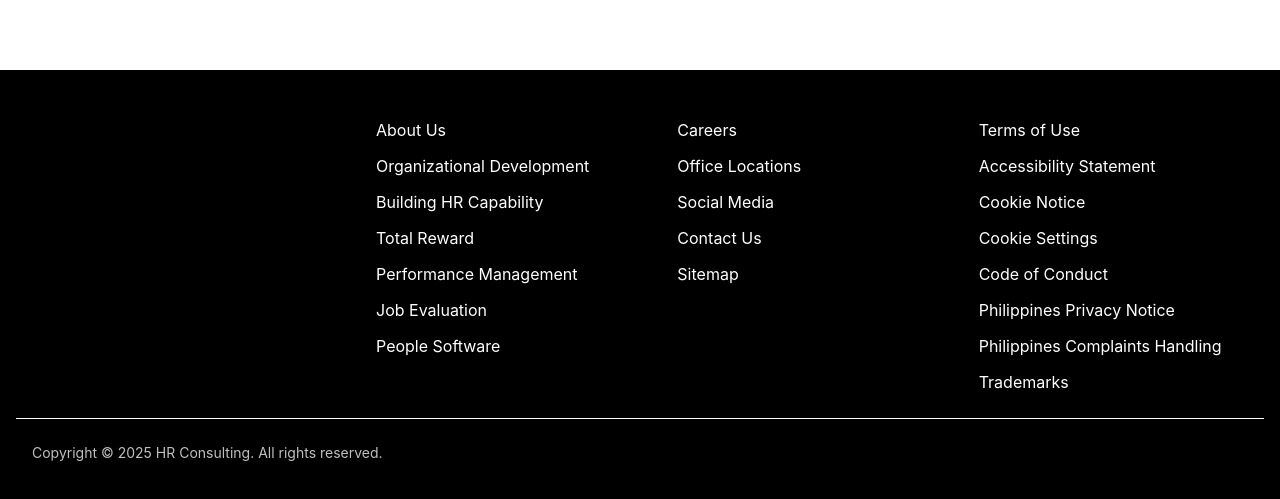
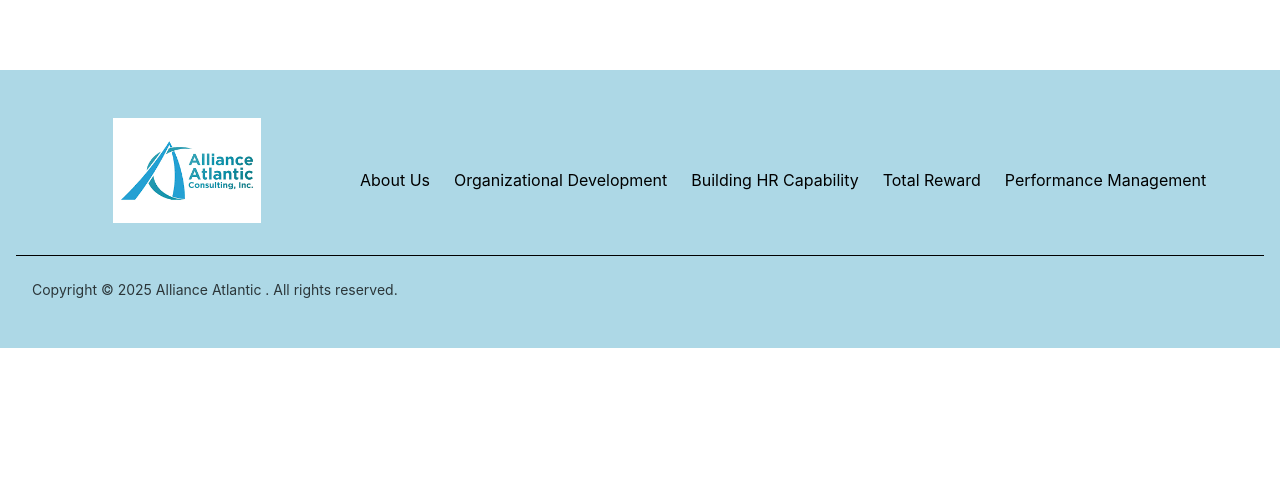
Before and after one commit to JesieEscoton1/wtw, a Next.js app: page / in a window 1280 px wide. Shown: the part 2411-2910 px from the top of the page. After the commit the page ends 2759 px from the top, so only its background shows below. Built offline with nearby package versions, Linux system fonts and the light colour scheme.

Commit message:
updates: feedbacks changes

```diff
--- a/src/app/campaign/page.tsx
+++ b/src/app/campaign/page.tsx
@@ -370,7 +370,7 @@ export default function TransformingTomorrows() {
 
 
       {/* WTW Insights Section */}
-      <Box className="w-full bg-[lightblue] py-10 px-4 md:px-0 relative">
+      {/* <Box className="w-full bg-[lightblue] py-10 px-4 md:px-0 relative">
         <Box className="container mx-auto max-w-7xl">
           <Box className="flex justify-between items-center mb-8">
             <Typography variant="h4" className="font-bold text-black" sx={{ fontSize: '35px' }}>
@@ -382,12 +382,12 @@ export default function TransformingTomorrows() {
               </Typography>
               <ArrowForwardIcon sx={{ fontSize: '1.25rem', ml: '2px', color: 'blue', fontWeight: 'bold' }} />
             </Link>
-          </Box>
+          </Box> */}
 
           {/* Insights Carousel/Cards */}
-          <Box className="grid grid-cols-1 md:grid-cols-4 gap-8">
+          {/* <Box className="grid grid-cols-1 md:grid-cols-4 gap-8"> */}
             {/* Insight Card 1 */}
-            <Paper elevation={3} className="rounded-lg overflow-hidden flex flex-col">
+            {/* <Paper elevation={3} className="rounded-lg overflow-hidden flex flex-col">
               <Box className="relative w-full h-48">
                 <Image
                   src="/images/TR4.png" // Placeholder image
@@ -404,10 +404,10 @@ export default function TransformingTomorrows() {
                 Adopting a Total Rewards perspective allows organizations to align reward programs with business goals and employee expectations
                 </Typography>
               </Box>
-            </Paper>
+            </Paper> */}
 
             {/* Insight Card 2 */}
-            <Paper elevation={3} className="rounded-lg overflow-hidden flex flex-col">
+            {/* <Paper elevation={3} className="rounded-lg overflow-hidden flex flex-col">
               <Box className="relative w-full h-48">
                 <Image
                   src="/images/TR5.png" // Placeholder image
@@ -424,10 +424,10 @@ export default function TransformingTomorrows() {
                 Customized reward solutions address the diverse needs of various employee groups, enhancing engagement and retention.
                 </Typography>
               </Box>
-            </Paper>
+            </Paper> */}
 
             {/* Insight Card 3 */}
-            <Paper elevation={3} className="rounded-lg overflow-hidden flex flex-col">
+            {/* <Paper elevation={3} className="rounded-lg overflow-hidden flex flex-col">
               <Box className="relative w-full h-48">
                 <Image
                   src="/images/TR6.png" // Placeholder image
@@ -444,11 +444,11 @@ export default function TransformingTomorrows() {
                 Reward strategies that reflect organizational culture help reinforce desired behaviors and strengthen company identity.
                 </Typography>
               </Box>
-            </Paper>
-          </Box>
+            </Paper> */}
+          {/* </Box>
 
         </Box>
-      </Box>
+      </Box>     */}
 
       <Footer />
     </Box>
--- a/src/components/CampaignSection.tsx
+++ b/src/components/CampaignSection.tsx
@@ -116,7 +116,7 @@ const ReportsCampaignsSection = () => {
       title: 'Performance Management',
       imageSrc: '/images/Performance-Management.png',
       imageAlt: 'Cyber Risks in Asia',
-      linkHref: '/campaign',
+      linkHref: '',
       isImage: true,
     },
   ];
--- a/src/components/Footer.tsx
+++ b/src/components/Footer.tsx
@@ -5,10 +5,11 @@ import { Box, Typography, Link, IconButton } from '@mui/material';
 import FacebookIcon from '@mui/icons-material/Facebook';
 import LinkedInIcon from '@mui/icons-material/LinkedIn';
 import InstagramIcon from '@mui/icons-material/Instagram';
+import Image from 'next/image';
 
 const Footer = () => {
   return (
-    <Box component="footer" className="site-footer bg-black text-white py-8 sm:py-12 px-4 md:px-8 relative">
+    <Box component="footer" className="site-footer  bg-[lightblue] text-white py-8 sm:py-12 px-4 md:px-8 relative">
       <Box className="container mx-auto max-w-7xl">
         {/* Top Section: Logo and Links */}
         <Box className="flex flex-col md:flex-row flex-wrap -mx-4 justify-between">
@@ -41,26 +42,34 @@ const Footer = () => {
                 <InstagramIcon className="text-[20px] md:text-[24px]" />
               </IconButton>
             </Box> */}
+            <a href="/" className="cursor-pointer">
+                        <Image
+                          src="/images/alliance.svg"
+                          alt="Alliance Logo"
+                          width={120}
+                          height={84}
+                          priority
+                          style={{ objectFit: 'contain' }}
+                          className="md:w-[150px] md:h-[105px] ml-20 mb-5"
+                        />
+                      </a>
           </Box>
 
           {/* Primary and Secondary Links Container */}
-          <Box className="w-full md:w-8/12 lg:w-9/12 px-4 flex flex-col md:flex-row flex-wrap -mx-4">
-            {/* Primary Links Columns (Split into two) */}
-            <Box className="w-full md:w-4/12 px-4 mb-6 md:mb-0">
-              <ul className="site-footer__secondary list-none p-0 m-0">
+          <Box className="w-full md:w-8/12 lg:w-9/12 px-4 flex flex-wrap items-center">
+  <Box className="w-full px-4 mb-6 md:mb-0">
+    <ul className="flex flex-wrap gap-x-6 gap-y-2 list-none p-0 m-0">
       {[
         { text: 'About Us', href: '/overview' },
         { text: 'Organizational Development', href: '/survey' },
         { text: 'Building HR Capability', href: '/report' },
         { text: 'Total Reward', href: '/campaign' },
         { text: 'Performance Management' },
-                  { text: 'Job Evaluation' },
-                  { text: 'People Software' }
       ].map((link, index) => (
-                  <li key={index} className="mb-2 md:mb-3">
+        <li key={index}>
           <Link
-                      href={link.href}
-                      className={`font-bold text-white text-[11px] sm:text-xs hover:text-purple-400 transition-colors duration-300`}
+            href={link.href || '#'}
+            className="text-sm font-semibold !text-black hover:text-blue-700 transition-colors duration-300"
             underline="none"
           >
             {link.text}
@@ -69,67 +78,16 @@ const Footer = () => {
       ))}
     </ul>
   </Box>
-
-            <Box className="w-full md:w-4/12 px-4 mb-6 md:mb-0">
-              <ul className="site-footer__secondary list-none p-0 m-0">
-                {[
-                  { text: 'Careers' },
-                  { text: 'Office Locations' },
-                  { text: 'Social Media' },
-                  { text: 'Contact Us', className: 'ot-sdk-show-settings' },
-                  { text: 'Sitemap', external: true },
-                ].map((link, index) => (
-                  <li key={index} className="mb-2 md:mb-3">
-                    <Link
-                      className={`font-bold text-white text-[11px] sm:text-xs hover:text-purple-400 transition-colors duration-300 ${link.className || ''}`}
-                      underline="none"
-                      target={link.external ? "_blank" : undefined}
-                      rel={link.external ? "noopener noreferrer" : undefined}
-                      aria-haspopup={link.className === 'ot-sdk-show-settings' ? "true" : undefined}
-                    >
-                      {link.text}
-                    </Link>
-                  </li>
-                ))}
-              </ul>
 </Box>
 
-            {/* Secondary Links Column */}
-            <Box className="w-full md:w-4/12 px-4">
-              <ul className="site-footer__secondary list-none p-0 m-0">
-                {[
-                  { text: 'Terms of Use' },
-                  { text: 'Accessibility Statement' },
-                  { text: 'Cookie Notice' },
-                  { text: 'Cookie Settings', className: 'ot-sdk-show-settings' },
-                  { text: 'Code of Conduct', external: true },
-                  { text: 'Philippines Privacy Notice' },
-                  { text: 'Philippines Complaints Handling'},
-                  { text: 'Trademarks' }
-                ].map((link, index) => (
-                  <li key={index} className="mb-2 md:mb-3">
-                    <Link
-                      className={`font-bold text-white text-[11px] sm:text-xs hover:text-purple-400 transition-colors duration-300 ${link.className || ''}`}
-                      underline="none"
-                      target={link.external ? "_blank" : undefined}
-                      rel={link.external ? "noopener noreferrer" : undefined}
-                      aria-haspopup={link.className === 'ot-sdk-show-settings' ? "true" : undefined}
-                    >
-                      {link.text}
-                    </Link>
-                  </li>
-                ))}
-              </ul>
-            </Box>
-          </Box>
         </Box>
 
         {/* Bottom Section: Copyright and Mail Icon */}
-        <Box className="flex flex-col md:flex-row flex-wrap -mx-4 mt-3 pt-6 border-t border-white items-center justify-between">
+        <Box className="flex flex-col md:flex-row flex-wrap -mx-4 mt-3 pt-6 border-t border-black items-center justify-between">
           {/* Copyright */}
           <Box className="w-full md:w-auto px-4 mb-4 md:mb-0 text-center md:text-left">
-            <Typography variant="body2" color="inherit" className="font-p-xsmall m-0 site-footer__copyright text-xs sm:text-sm opacity-75">
-              Copyright © {new Date().getFullYear()} HR Consulting. All rights reserved.
+            <Typography variant="body2" color="Black" className="font-p-xsmall m-0 site-footer__copyright text-xs sm:text-sm opacity-75">
+              Copyright © {new Date().getFullYear()} Alliance Atlantic . All rights reserved.
             </Typography>
           </Box>
         </Box>
```
Also changed, not shown: src/app/transforming-tomorrows/page.tsx (+11 -14 lines). Lines whose indentation alone changed are shown as unchanged.
